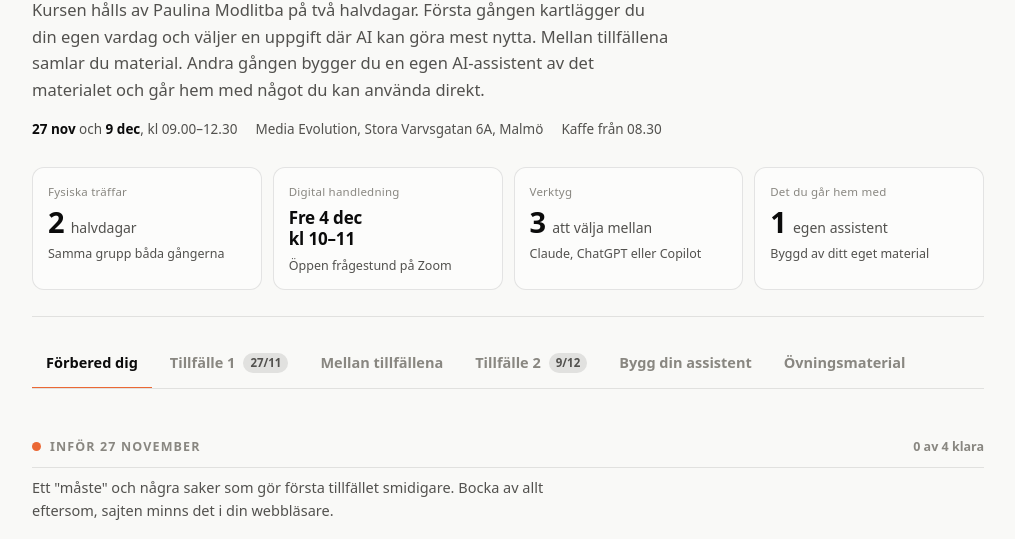
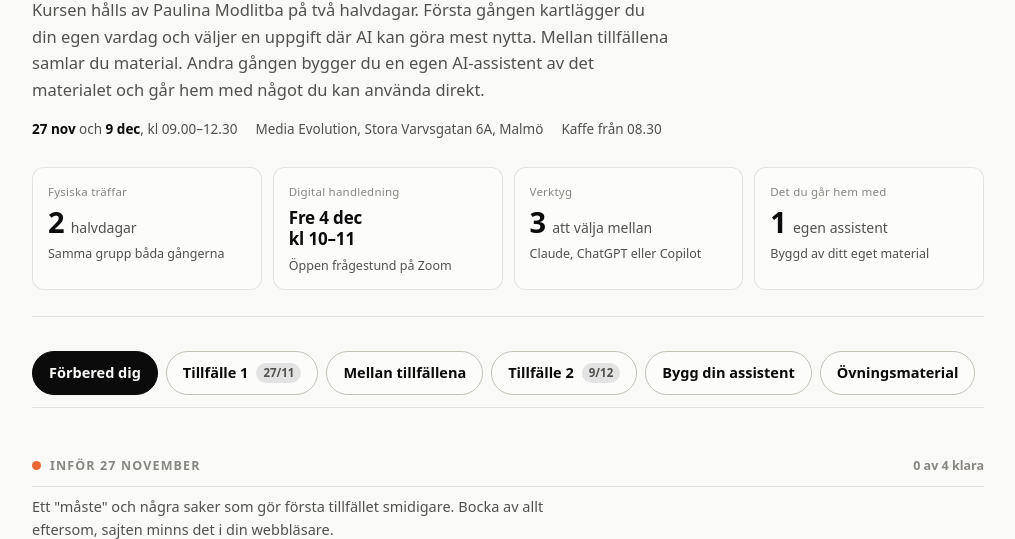
Before and after one commit to paulinamodlitba/praktisk-ai-kreativa, a plain HTML site: page index.html in a window 1280 px wide. Shown: the part 189-728 px from the top of the page, without its empty margins (132-1147 px from the left). Drawn offline with Linux system fonts and the light colour scheme.

Commit message:
Tydligare flikar som knappar
Co-Authored-By: Claude Opus 5.5 <noreply@anthropic.com>
Claude-Session: https://claude.ai/code/session_01KMNRjxyka5dAbFqFHFJMHN

```diff
--- a/index.html
+++ b/index.html
@@ -37,14 +37,14 @@ p{max-width:72ch}
 [hidden]{display:none!important}
 
 /* flikar */
-.tabs{display:flex;gap:4px;margin:22px 0 6px;border-bottom:1px solid var(--line);overflow-x:auto;position:sticky;top:0;background:var(--bg);z-index:5;scrollbar-width:none}
+.tabs{display:flex;gap:8px;margin:22px 0 6px;padding:12px 0;border-bottom:1px solid var(--line);overflow-x:auto;position:sticky;top:0;background:var(--bg);z-index:5;scrollbar-width:none;-webkit-user-select:none;user-select:none}
 .tabs::-webkit-scrollbar{display:none}
-.tabs button{font:inherit;font-size:14.5px;font-weight:600;border:0;background:none;color:var(--mut);padding:12px 14px 12px;cursor:pointer;
-border-bottom:2px solid transparent;margin-bottom:-1px;display:flex;align-items:center;gap:8px;white-space:nowrap}
-.tabs button[aria-selected=true]{color:var(--ink);border-bottom-color:var(--warm)}
-.tabs button[data-tab=mellan][aria-selected=true]{border-bottom-color:var(--tv)}
-.tabs button[data-tab=bygg][aria-selected=true],.tabs button[data-tab=ovning][aria-selected=true]{border-bottom-color:var(--nl)}
+.tabs button{font:inherit;font-size:14.5px;font-weight:600;border:1px solid var(--axis);background:var(--surf);color:var(--ink);padding:9px 16px;cursor:pointer;
+border-radius:999px;display:flex;align-items:center;gap:8px;white-space:nowrap;transition:background .15s,border-color .15s,color .15s}
+.tabs button:hover{border-color:var(--ink)}
+.tabs button[aria-selected=true]{background:var(--ink);border-color:var(--ink);color:var(--bg)}
 .tabs .n{font-size:11.5px;font-weight:600;background:var(--line);color:var(--ink2);border-radius:20px;padding:1px 7px}
+.tabs button[aria-selected=true] .n{background:var(--warm);color:#fff}
 button:focus-visible,summary:focus-visible,a:focus-visible{outline:2px solid var(--acc);outline-offset:2px}
 
 /* nyckeltal */
@@ -150,7 +150,7 @@ details .body{padding:4px 18px 16px;border-top:1px solid var(--line)}
 footer{margin-top:52px;padding-top:20px;border-top:1px solid var(--line);font-size:12.5px;color:var(--mut);display:flex;flex-wrap:wrap;gap:6px 20px}
 footer a{color:var(--mut)}
 footer b{color:var(--ink2)}
-@media(max-width:640px){.wrap{padding:28px 16px 56px}.card{padding:16px}.tabs button{padding:12px 9px;font-size:14px}td.d{display:none}td.t{width:auto}}
+@media(max-width:640px){.wrap{padding:28px 16px 56px}.card{padding:16px}.tabs button{padding:8px 13px;font-size:14px}td.d{display:none}td.t{width:auto}}
 @media print{.tabs,.copy,.qs li button{display:none!important}section[hidden]{display:block!important}body{background:#fff}}
 </style>
 </head>
```
